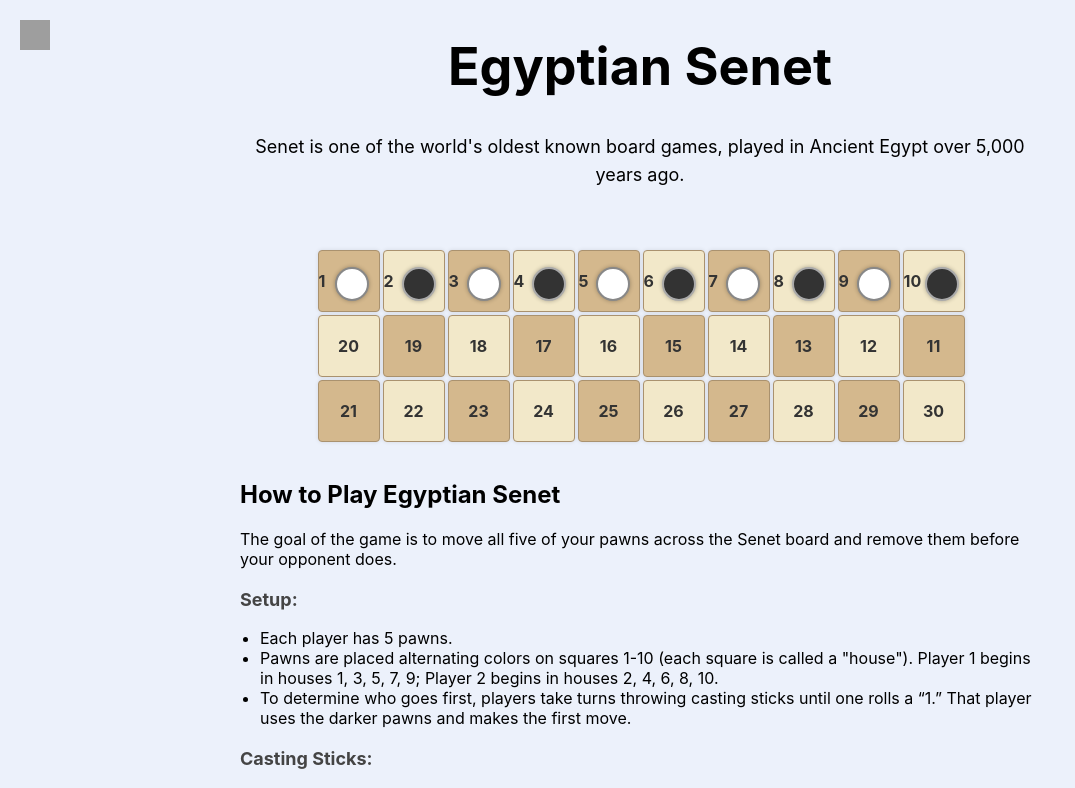
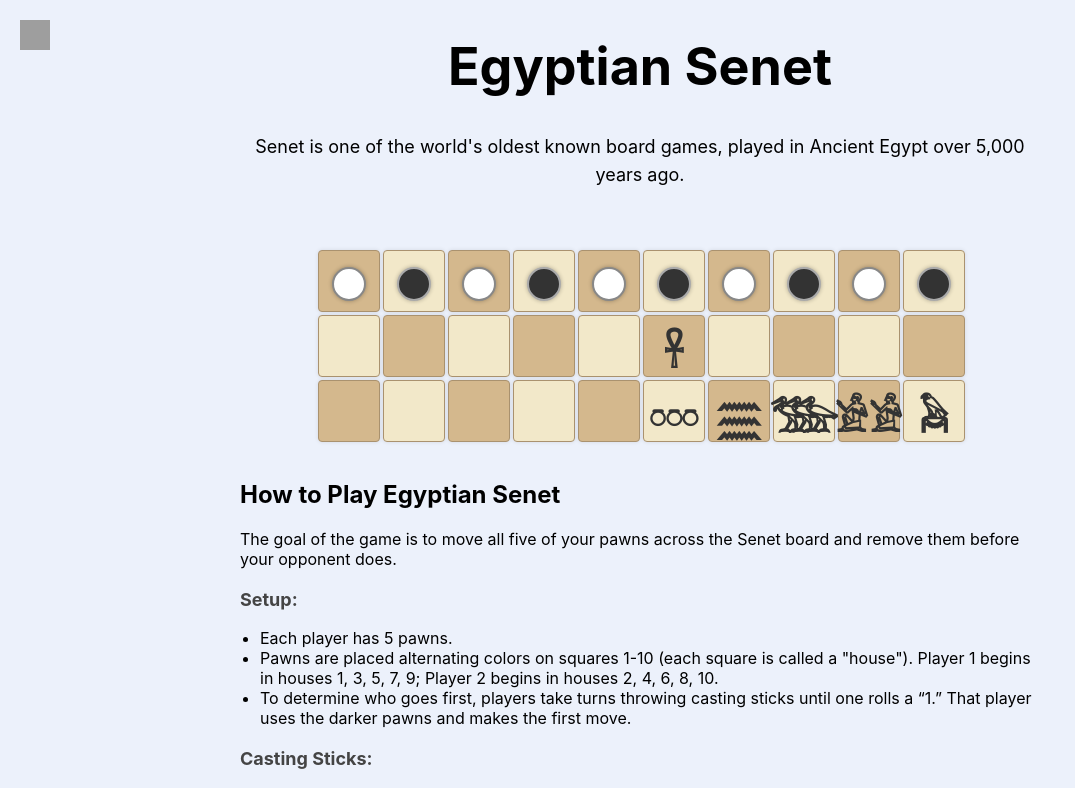
Before and after one commit to HarrisonKeyser/fun, a React (Create React App) app in the folder progress-bar-app/: page /#/senet in a window 1280 px wide. Shown: the top 788 px of the page, without its empty margins (0-1075 px from the left). Built offline with nearby package versions, Linux system fonts and the light colour scheme; grey boxes are pictures that could not be loaded.

Commit message:
Senet update

```diff
--- a/progress-bar-app/src/Senet.css
+++ b/progress-bar-app/src/Senet.css
@@ -82,3 +82,11 @@
     background-color: #333333; /* Dark player (B) */
     border: 2px solid #aaa;
   }
+
+  .house-symbol {
+    font-size: 38px;
+    line-height: 1;
+    margin-top: 4px;
+    text-align: center;
+    font-family: 'Noto Sans Egyptian Hieroglyphs', sans-serif;
+  }
--- a/progress-bar-app/src/Senet.js
+++ b/progress-bar-app/src/Senet.js
@@ -14,6 +14,16 @@ const initialPawnPositions = {
     9: 'A',
     10: 'B',
   };
+
+  const houseSymbols = {
+    15: '𓋹',               // Ankh
+    26: '𓏍', // Three ceremonial vessels (House of Happiness)
+    27: '𓈗',               // Ripples of water
+    28: '𓅢',               // Three storks
+    29: '𓀀𓀀',        // Two seated men
+    30: '𓅉'                // Falcon on collar of beads
+  };
+
 
 
 function Senet() {
@@ -54,7 +64,11 @@ function Senet() {
                       className={`senet-square ${num % 2 === 0 ? 'light-square' : 'dark-square'}`}
                       key={num}
                     >
-                      {num}
+                      {/* {num} */}
+                      {houseSymbols[num] && (
+                        <div className="house-symbol">{houseSymbols[num]}</div>
+                      )}
+
                       {initialPawnPositions[num] && (
                         <div className={`pawn ${initialPawnPositions[num] === 'A' ? 'pawn-a' : 'pawn-b'}`}></div>
                       )}
```
